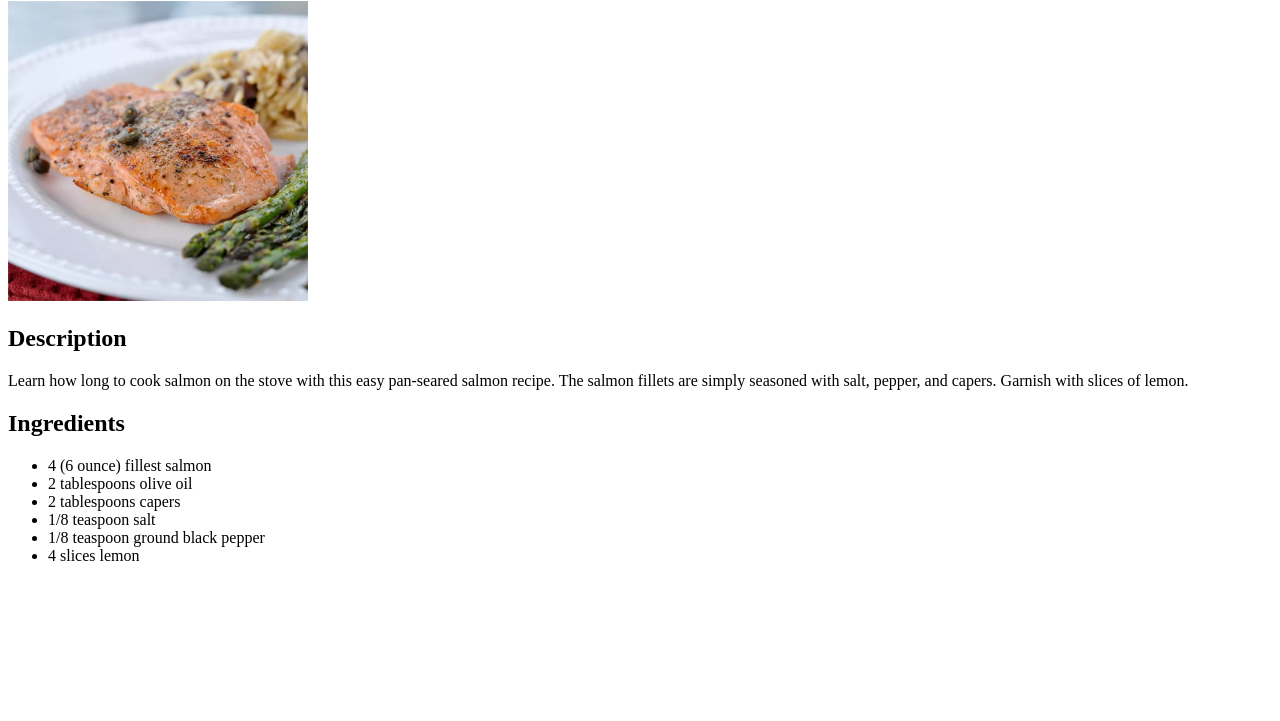
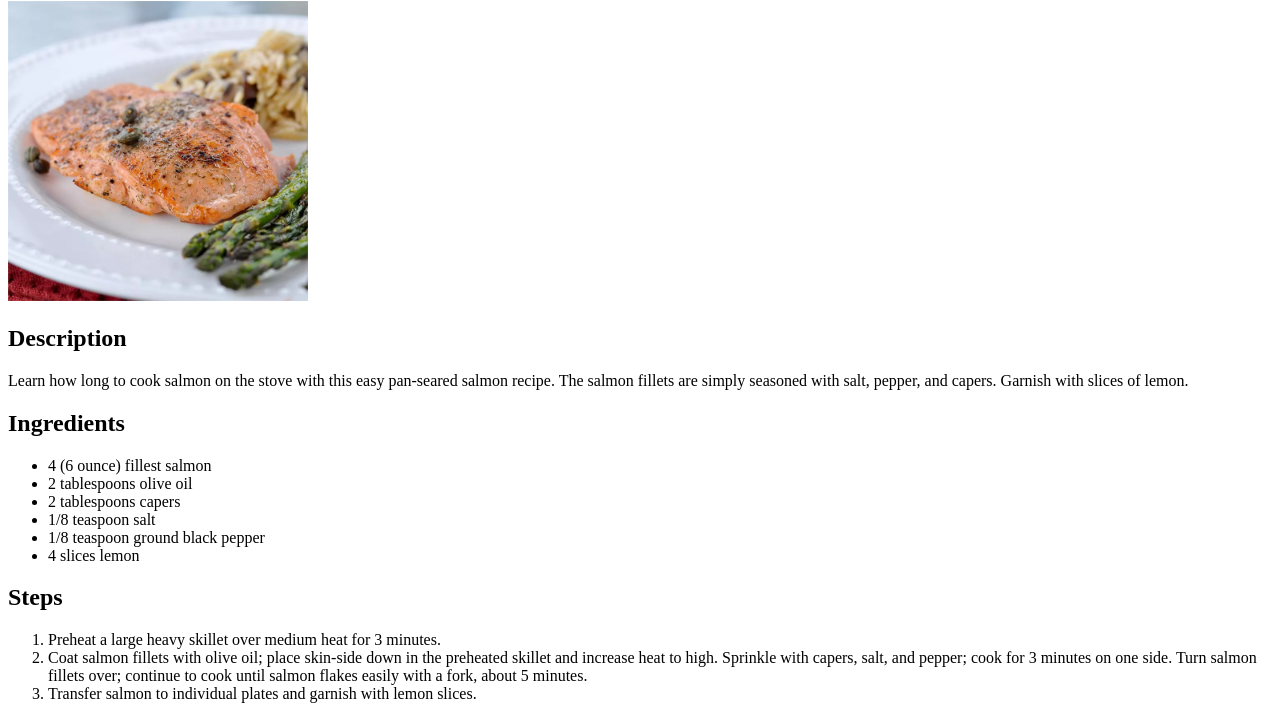
Before and after one commit to charliedwyer/odin-recipes, a plain HTML site: page recipes/salmon.html in a window 1280 px wide. Shown: the part 79-800 px from the top of the page. Drawn offline with Linux system fonts and the light colour scheme.

Commit message:
Add steps to salmon

```diff
--- a/recipes/salmon.html
+++ b/recipes/salmon.html
@@ -23,5 +23,12 @@
             <li>1/8 teaspoon ground black pepper</li>
             <li>4 slices lemon</li>
         </ul>
+
+        <h2>Steps</h2>
+        <ol>
+            <li>Preheat a large heavy skillet over medium heat for 3 minutes.</li>
+            <li>Coat salmon fillets with olive oil; place skin-side down in the preheated skillet and increase heat to high. Sprinkle with capers, salt, and pepper; cook for 3 minutes on one side. Turn salmon fillets over; continue to cook until salmon flakes easily with a fork, about 5 minutes.</li>
+            <li>Transfer salmon to individual plates and garnish with lemon slices.</li>
+        </ol>
     </body>
 </html>
```
